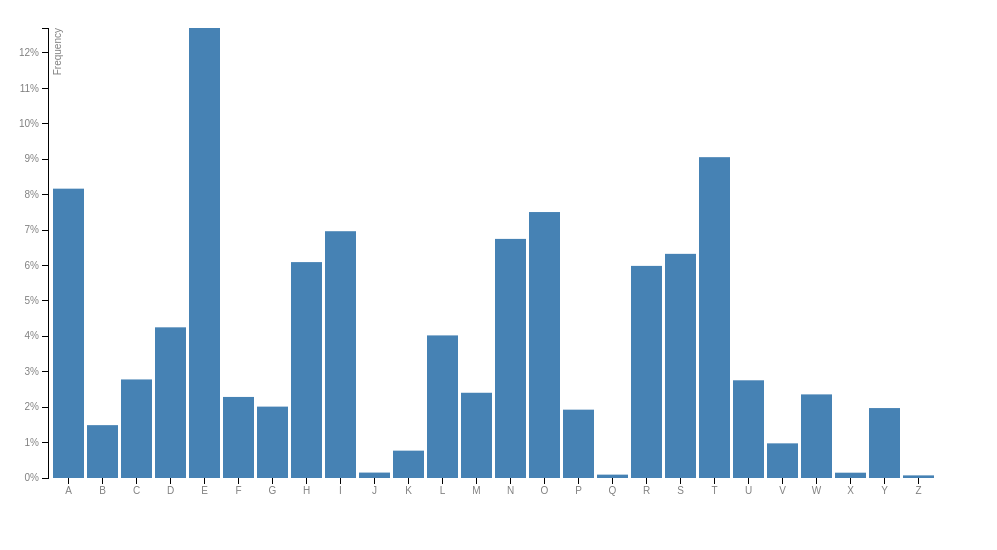
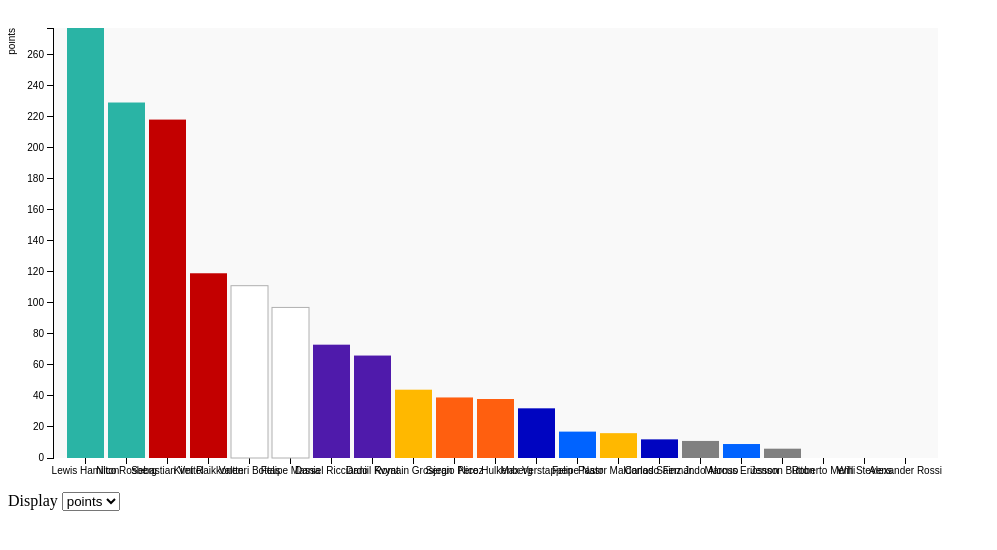
Before and after one commit to jdunkerley/html5training, a website: page d3/index.html in a window 1280 px wide. Shown: the whole page, without its empty margins (0-997 px from the left). Drawn offline with nearby package versions, Linux system fonts and the light colour scheme.

Commit message:
f1 Points / wins viz

```diff
--- /dev/null
+++ b/d3/css/chart.css
@@ -0,0 +1,57 @@
+.chart div {
+    font: 10px sans-serif;
+    background-color: steelblue;
+    text-align: right;
+    padding: 3px;
+    margin: 1px;
+    color: white;
+}
+
+.chart rect {
+    fill: steelblue;
+}
+
+.chart rect:hover {
+    fill: brown;
+}
+
+.chart text {
+    font: 10px sans-serif;
+    text-anchor: middle;
+    fill: grey;
+}
+
+rect.chart.bg {
+    fill: #f9f9f9;
+}
+
+.axis text {
+    font: 10px sans-serif;
+}
+
+.axis path,
+.axis line {
+    fill: none;
+    stroke: #000;
+    shape-rendering: crispEdges;
+}
+
+.x.axis path {
+    display: none;
+}
+
+rect.bar.mercedes {fill:#2ab4a5}
+rect.bar.red-bull {fill:#4f1aab}
+rect.bar.mclaren {fill:#808080}
+rect.bar.williams {fill:#fff; stroke:#b0b0b0; stroke-width:1px}
+rect.bar.force-india {fill:#ff5f0f}
+rect.bar.ferrari {fill:#c30000}
+rect.bar.toro-rosso {fill:#0005c1}
+rect.bar.lotus {fill:#ffb800}
+rect.bar.sauber {fill:#0063ff}
+rect.bar.marussia {fill:#6e0000}
+rect.bar.caterham {fill:#006c00}
+
+[ng\:cloak], [ng-cloak], [data-ng-cloak], [x-ng-cloak], .ng-cloak, .x-ng-cloak {
+    display: none !important;
+}
--- a/d3/index.html
+++ b/d3/index.html
@@ -2,54 +2,23 @@
 <html lang="en">
 <head>
     <meta charset="UTF-8">
-    <title>Let's Make a Bar Chart</title>
-    <style>
-        .chart div {
-            font: 10px sans-serif;
-            background-color: steelblue;
-            text-align: right;
-            padding: 3px;
-            margin: 1px;
-            color: white;
-        }
+    <title>AngularD3 Bar Chart</title>
+    <link type="text/css" rel="stylesheet" href="css/chart.css" />
 
-        .chart rect {
-            fill: steelblue;
-        }
+</head>
+<body ng-app="d3Test" ng-cloak ng-controller="f1DataCtrl as f1Ctrl">
 
-        .chart rect:hover {
-            fill: brown;
-        }
+    <d3-bar-chart data="f1Ctrl.data" value-field="f1Ctrl.valueField" class-field="f1Ctrl.classField"></d3-bar-chart>
+    <form>
+        <label for="display">Display </label>
+        <select id="display" ng-model="f1Ctrl.valueField" ng-options="item for item in f1Ctrl.valueFields">
+        </select>
+    </form>
 
-        .chart text {
-            fill: white;
-            font: 10px sans-serif;
-            text-anchor: middle;
-        }
-
-        .chart .axis text {
-            fill: grey;
-        }
-
-        .axis text {
-            font: 10px sans-serif;
-        }
-
-        .axis path,
-        .axis line {
-            fill: none;
-            stroke: #000;
-            shape-rendering: crispEdges;
-        }
-
-        .x.axis path {
-            display: none;
-        }
-    </style>
-</head>
-<body>
-    <svg width="960" height="500" class="chart"></svg>
-
-  <script type="text/javascript" src="http://d3js.org/d3.v3.min.js"></script>
-  <script type="text/javascript" src="index.js"></script>
+    <script type="text/javascript" src="http://d3js.org/d3.v3.min.js"></script>
+    <script type="text/javascript" src="https://cdnjs.cloudflare.com/ajax/libs/angular.js/1.4.6/angular.min.js"></script>
+    <script type="text/javascript" src="js/d3Test.js"></script>
+    <script type="text/javascript" src="js/d3Test_BarChart-directive.js"></script>
+    <script type="text/javascript" src="js/d3Test_F1DataCtrl-controller.js"></script>
+    <!-- script type="text/javascript" src="js/index.js"></script -->
 </body>
--- /dev/null
+++ b/d3/js/d3Test.js
@@ -0,0 +1,8 @@
+(function() {
+  'use strict';
+
+  angular.module('d3Test', [
+    'd3Test.barChart',
+    'd3Test.f1Data'
+  ]);
+})();
--- /dev/null
+++ b/d3/js/d3Test_BarChart-directive.js
@@ -0,0 +1,135 @@
+(function() {
+  'use strict';
+
+  angular.module('d3Test.barChart',[
+
+  ])
+    .directive('d3BarChart', [function() {
+      return {
+        restrict: 'E',
+        scope: {
+          data: '=',
+          nameField: '=',
+          valueField: '=',
+          classField: '='
+        },
+        link: function(scope, element, attr) {
+          // Create SVG Element (read width and height from attributes)
+          var svg = d3.select(element[0]).append('svg')
+            .attr({
+              width: attr.width || 960,
+              height: attr.height || 480
+            });
+
+          // Define Margins and Width, Height
+          var margin = {top: 20, right: 30, bottom: 30, left: 45};
+          var width = svg.attr('width') - margin.left - margin.right;
+          var height = svg.attr('height') - margin.top - margin.bottom;
+
+          // Create Chart
+          var chart = svg.append('g')
+            .attr({
+              transform: 'translate(' + margin.left + ',' + margin.top + ')'
+            });
+          chart.append('rect')
+            .attr({
+              x: 0,
+              y: 0,
+              width: width,
+              height: height,
+              class: 'chart bg'
+            });
+
+          // Define Axis
+          var x = d3.scale.ordinal().rangeRoundBands([0, width], 0.1);
+          var y = d3.scale.linear().range([height, 0]);
+          var xAxis = d3.svg.axis()
+            .scale(x)
+            .orient('bottom');
+          var yAxis = d3.svg.axis()
+            .scale(y)
+            .orient('left')
+            .ticks(10);
+
+          var firstRender = true;
+
+          // Connect To Data
+          scope.render = function(data, scope) {
+            x.domain(data.map(function(d) { return d[scope.nameField || 'name']; }));
+            if (firstRender) {
+              chart.append('g')
+                .attr({
+                  class: 'x axis',
+                  transform: 'translate(0,' + height + ')'
+                });
+            }
+            chart.select('g.x.axis').call(xAxis);
+
+            y.domain([0, d3.max(data, function(d) {
+              return d[scope.valueField || 'value'];
+            })]);
+            if (firstRender) {
+              chart.append('g')
+                .attr('class', 'y axis')
+                .append('text')
+                .attr({
+                  class: 'label',
+                  transform: 'rotate(-90)',
+                  y: -margin.left,
+                  dy: '0.71em'
+                })
+                .style('text-anchor', 'end');
+            }
+
+            chart.select('g.y.axis')
+              .transition()
+              .duration(750)
+              .call(yAxis)
+              .select('text.label')
+              .text(scope.valueField || 'value');
+
+            var bars = chart
+              .selectAll('.bar')
+              .data(data);
+
+            // Enter - Add New Points
+            bars.enter().append('rect')
+              .attr({
+                class: function(d) { return 'bar ' + (scope.classField ? d[scope.classField].toLowerCase().replace(/ /g,'-') : ''); }
+              });
+
+            // Update
+            bars
+              .transition()
+              .duration(750)
+              .attr({
+                y: function(d) {
+                  return y(d[scope.valueField || 'value']);
+                },
+                height: function(d) {
+                  return height - y(d[scope.valueField || 'value']);
+                },
+                x: function(d) {
+                  return x(d[scope.nameField || 'name']);
+                },
+                width: x.rangeBand()
+              });
+
+            // Exit - Remove Dead Points
+            bars.exit().remove();
+
+            firstRender = false;
+          };
+
+          // Wire Up Watch
+          scope.$watch('data', function() {
+            scope.render(scope.data, scope);
+          }, true);
+
+          scope.$watch('valueField', function() {
+            scope.render(scope.data, scope);
+          });
+        }
+      };
+    }]);
+})();
--- /dev/null
+++ b/d3/js/d3Test_F1DataCtrl-controller.js
@@ -0,0 +1,39 @@
+(function() {
+  'use strict';
+
+  angular.module('d3Test.f1Data', [
+
+  ])
+    .controller('f1DataCtrl', ['$http', function($http) {
+      var self = this;
+
+      this.valueField = 'points';
+      this.valueFields = ['points', 'wins'];
+
+      this.classField = 'constructor';
+
+      this.data = [
+        {name: 'Lewis Hamilton', country: 'GBR', constructor: 'Mercedes', wins: 8, points: 277},
+        {name: 'Nico Rosberg', country: 'GER', constructor: 'Mercedes', wins: 3, points: 229},
+        {name: 'Sebastian Vettel', country: 'GER', constructor: 'Ferrari', wins: 3, points: 218},
+        {name: 'Kimi Raikkonen', country: 'FIN', constructor: 'Ferrari', wins: 0, points: 119},
+        {name: 'Valtteri Bottas', country: 'FIN', constructor: 'Williams', wins: 0, points: 111},
+        {name: 'Felipe Massa', country: 'BRA', constructor: 'Williams', wins: 0, points: 97},
+        {name: 'Daniel Ricciardo', country: 'AUS', constructor: 'Red Bull', wins: 0, points: 73},
+        {name: 'Daniil Kvyat', country: 'RUS', constructor: 'Red Bull', wins: 0, points: 66},
+        {name: 'Romain Grosjean', country: 'FRA', constructor: 'Lotus', wins: 0, points: 44},
+        {name: 'Sergio Perez', country: 'MEX', constructor: 'Force India', wins: 0, points: 39},
+        {name: 'Nico Hulkenberg', country: 'GER', constructor: 'Force India', wins: 0, points: 38},
+        {name: 'Max Verstappen', country: 'NED', constructor: 'Toro Rosso', wins: 0, points: 32},
+        {name: 'Felipe Nasr', country: 'BRA', constructor: 'Sauber', wins: 0, points: 17},
+        {name: 'Pastor Maldonado', country: 'VEN', constructor: 'Lotus', wins: 0, points: 16},
+        {name: 'Carlos Sainz Jr.', country: 'ESP', constructor: 'Toro Rosso', wins: 0, points: 12},
+        {name: 'Fernando Alonso', country: 'ESP', constructor: 'McLaren', wins: 0, points: 11},
+        {name: 'Marcus Ericsson', country: 'SWE', constructor: 'Sauber', wins: 0, points: 9},
+        {name: 'Jenson Button', country: 'GBR', constructor: 'McLaren', wins: 0, points: 6},
+        {name: 'Roberto Merhi', country: 'ESP', constructor: 'Manor', wins: 0, points: 0},
+        {name: 'Will Stevens', country: 'GBR', constructor: 'Manor', wins: 0, points: 0},
+        {name: 'Alexander Rossi', country: 'USA', constructor: 'Manor', wins: 0, points: 0},
+      ];
+    }]);
+})();
```
Also changed, not shown: d3/js/index.js (renamed from d3/index.js).
